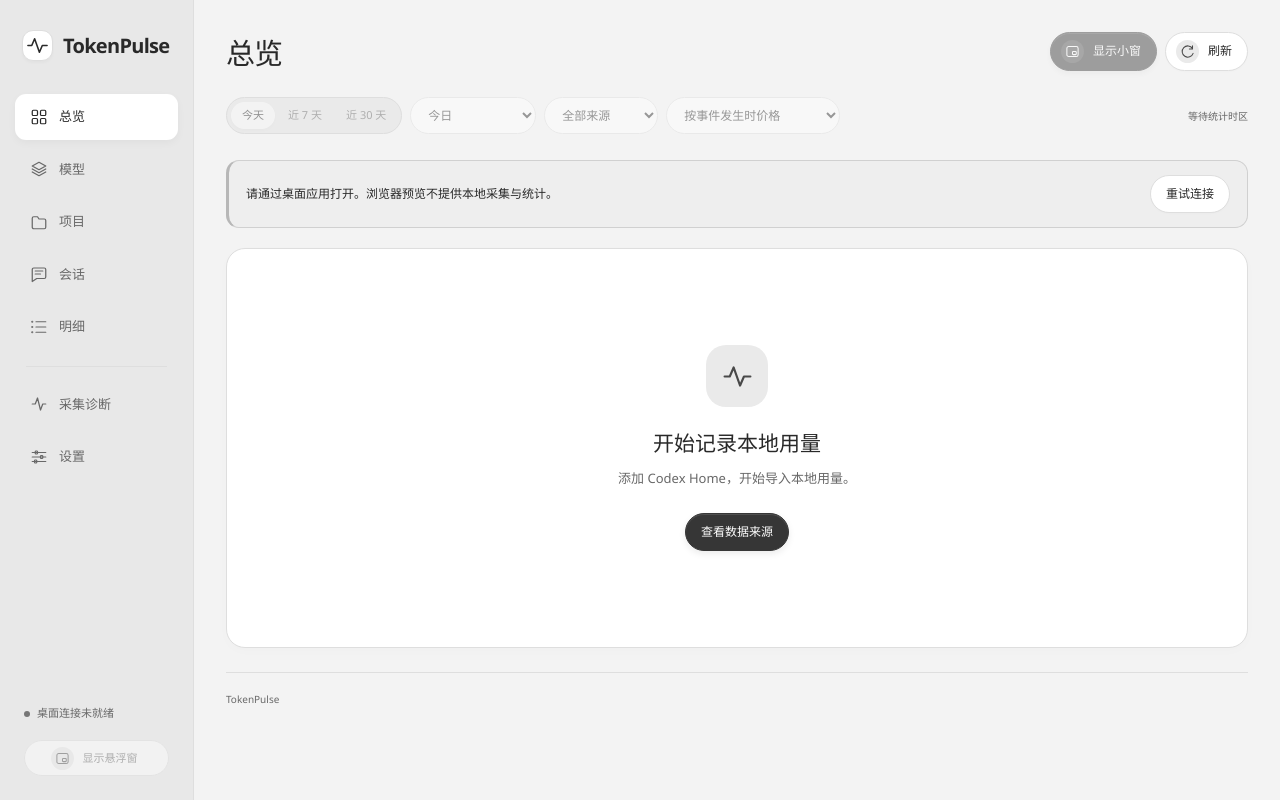
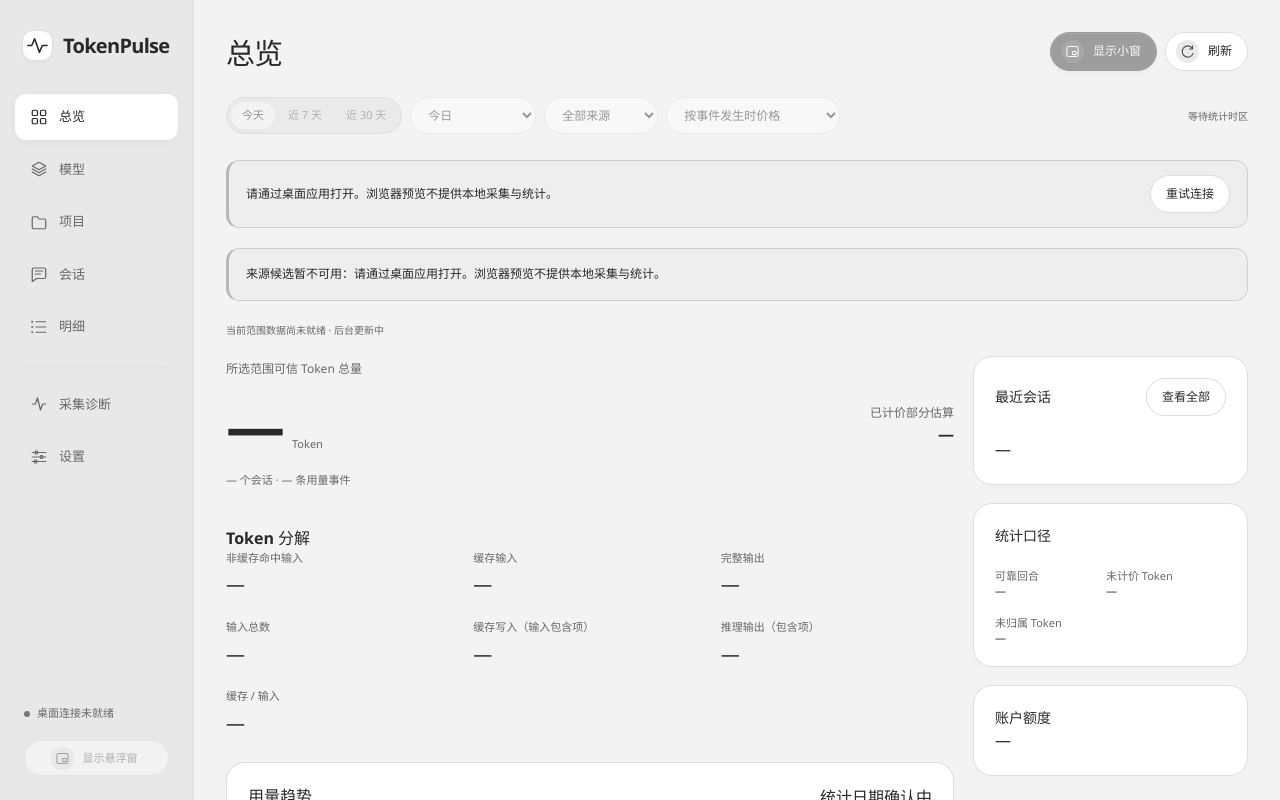
Before and after one commit to LiuYongXinn/token-pulse, a React (Vite) app in the folder ui/: page / in a window 1280 px wide. Shown: the top 800 px of the page. Built offline with nearby package versions, Linux system fonts and the light colour scheme.

Commit message:
refactor(ui): share sources and preserve visited settings drafts

```diff
--- a/ui/src/app/App.tsx
+++ b/ui/src/app/App.tsx
@@ -2,7 +2,9 @@ import { Fragment, useEffect, useMemo, useRef, useState, useSyncExternalStore }
 import { displayPolicy } from '../shared/display-policy';
 import { timeNavigation } from '../shared/query-timing';
 import { useAppTheme } from '../shared/useAppTheme';
-import { getAppStatus, getSources, onDisplayPolicyChanged, runtimeError, windowAction } from '../shared/runtime';
+import { getAppStatus, onDisplayPolicyChanged, runtimeError, windowAction } from '../shared/runtime';
+import { useSourcesSnapshot } from './main-state-cache';
+import { PendingOverview, PendingStatistics } from './PendingStatistics';
 import type { AppStatus } from '../shared/runtime';
 import { SourcesPanel } from './SourcesPanel';
 import { JobsPanel } from './JobsPanel';
@@ -25,7 +27,7 @@ import { AdvancedFilters, type FilterChoices } from './AdvancedFilters';
 import { mainRequestForCalendar } from '../shared/main-filter';
 import { Icon } from '../shared/Icon';
 import { ActionButton } from '../shared/ActionButton';
-import type { PriceBasis, CalendarSelection, Grain, SourcesSnapshot } from '../shared/generated/contracts';
+import type { PriceBasis, CalendarSelection, Grain } from '../shared/generated/contracts';
 
 const pages = [
   ['overview', '总览'],
@@ -47,9 +49,10 @@ export function App() {
   const [statusPollError, setStatusPollError] = useState<string | null>(null);
   const [loading, setLoading] = useState(true);
   const [tab, setTab] = useState('数据来源');
-  const [sourceCache, setSources] = useState<{ value: SourcesSnapshot; epoch: number } | null>(null);
-  const sources = sourceCache?.epoch === policy.epoch ? sourceCache.value : null;
-  const [sourceError, setSourceError] = useState<string | null>(null);
+  const visitedSettings = useRef(new Set<string>());
+  const diagnosticVisited = useRef(false);
+  if (page === 'settings') visitedSettings.current.add(tab);
+  if (page === 'diagnostics') diagnosticVisited.current = true;
   const [miniStats, setMiniStats] = useState<MiniStatsRequest | null>(null);
   const [selection, setSelection] = useState<CalendarSelection>({ kind: 'today' });
   const [source, setSource] = useState<string | null>(null);
@@ -58,6 +61,8 @@ export function App() {
   const [grain, setGrain] = useState<Grain>('hour');
   const [clock, setClock] = useState(Date.now());
   const [refreshRevision, setRefreshRevision] = useState(0);
+  const sourceState = useSourcesSnapshot(refreshRevision);
+  const sources = sourceState.bundle, sourceError = sourceState.error;
   const statusRequest = useRef(0);
   const statusRefreshBusy = useRef(false);
   const mounted = useRef(false);
@@ -89,9 +94,9 @@ export function App() {
   useEffect(() => {
     // Keep stable filter IDs, discard prior identifying labels on either transition.
     if (policy.epoch === 0) return;
-    setStatus(null); setSources(null);
+    setStatus(null);
     setChoices(value => ({ ...value, projects: value.projects ? { ...value.projects, display_name: '所选项目' } : null, sessions: value.sessions ? { ...value.sessions, display_name: '所选会话' } : null }));
-    setError(null); setStatusPollError(null); setSourceError(null);
+    setError(null); setStatusPollError(null);
   }, [policy.epoch]);
   const current = pages.find(p => p[0] === page)!;
   const refresh = async () => {
@@ -102,8 +107,6 @@ export function App() {
       const result = await getAppStatus();
       if (!mounted.current || sequence !== statusRequest.current) return;
       setStatus({ value: result, epoch: displayPolicy.get().epoch }); setError(null); setStatusPollError(null); setRefreshRevision(value => value + 1);
-      try { const sourceResult = await getSources(); if (mounted.current && sequence === statusRequest.current) { setSources({ value: sourceResult, epoch: displayPolicy.get().epoch }); setSourceError(null); } }
-      catch (e) { if (mounted.current && sequence === statusRequest.current) setSourceError(runtimeError(e)); }
     }
     catch (e) { if (mounted.current && sequence === statusRequest.current) setError(runtimeError(e)); }
     finally { if (sequence === statusRequest.current) { statusRefreshBusy.current = false; if (mounted.current) setLoading(false); } }
@@ -153,10 +156,18 @@ export function App() {
       {sourceError && !['settings', 'diagnostics'].includes(page) && <div className="notice" role="alert">来源候选暂不可用：{sourceError}</div>}
       {display.settingsError && page !== 'settings' && <div className="notice" role="alert">显示设置读取失败：{display.settingsError}<button onClick={() => void display.reloadSettings()}>重试显示设置</button></div>}
       {display.calendarError && !['settings', 'diagnostics'].includes(page) && <div className="notice" role="alert">统计日期解析失败：{display.calendarError}</div>}
-      {policy.privacy === null && !error && !['settings', 'diagnostics'].includes(page) ? <section className="empty panel"><h2>正在确认显示隐私策略</h2></section> : page === 'settings' ? <>
+      <div hidden={page !== 'settings'}>
         <div className="tabs" role="tablist" aria-label="设置分类">{['数据来源', '显示与窗口', '任务栏显示', '价格规则', '软件更新'].map(t => <button role="tab" aria-selected={tab === t} key={t} onClick={() => setTab(t)}>{t}</button>)}</div>
-        {tab === '数据来源' ? <SourcesPanel onChanged={() => void refresh()} timezone={display.settings?.preferences.display_timezone ?? null} /> : tab === '显示与窗口' ? <DisplaySettingsPanel snapshot={display.settings} loadingError={display.settingsError} onRefresh={() => void display.reloadSettings()} onChanged={display.acceptSettings} /> : tab === '软件更新' ? <UpdateSettingsPanel timezone={display.settings?.preferences.display_timezone ?? null} development={status?.development ?? null} /> : tab === '价格规则' ? policy.privacy !== false ? <section className="panel" role="tabpanel"><h2>价格规则已隐藏</h2></section> : <PriceRulesPanel onChanged={() => void refresh()} /> : <TaskbarSettingsPanel timezone={display.settings?.preferences.display_timezone ?? null} />}
-      </> : page === 'diagnostics' ? <><section className="panel"><h2>运行状态</h2><dl><dt>桌面运行壳</dt><dd>{status ? '已连接' : loading ? '正在连接' : '未连接'}</dd><dt>采集服务</dt><dd>{collectorText}</dd><dt>本地数据库</dt><dd>{status?.storage === 'ready' ? '已就绪' : status?.storage_error ?? '未连接'}</dd><dt>核算服务</dt><dd>已接入采集与必要观察重放</dd></dl></section><SourcesPanel diagnostics onChanged={() => void refresh()} timezone={display.settings?.preferences.display_timezone ?? null} /><DiagnosticsIssues sources={sources} /><JobsPanel timezone={display.settings?.preferences.display_timezone ?? null} /><TaskbarDiagnosticsPanel timezone={display.settings?.preferences.display_timezone ?? null} /></> : status?.storage === 'ready' && query !== null ? null : status?.storage === 'ready' && query === null ? <section className="empty panel"><h2>{display.settingsError || display.calendarError ? '统计日期尚未就绪' : '正在读取统计日期'}</h2><button onClick={() => void refresh()}>重新读取</button></section> : <section className="empty panel"><div className="empty-symbol"><Icon name="pulse" size={31} /></div><h2>{loading ? '正在连接桌面服务' : '开始记录本地用量'}</h2><p>添加 Codex Home，开始导入本地用量。</p><button className="primary" onClick={openSources}>查看数据来源</button></section>}
+        {visitedSettings.current.has('数据来源') && <div hidden={tab !== '数据来源'}><SourcesPanel onChanged={() => void refresh()} timezone={display.settings?.preferences.display_timezone ?? null} /></div>}
+        {visitedSettings.current.has('显示与窗口') && <div hidden={tab !== '显示与窗口'}><DisplaySettingsPanel snapshot={display.settings} loadingError={display.settingsError} onRefresh={() => void display.reloadSettings()} onChanged={display.acceptSettings} /></div>}
+        {visitedSettings.current.has('任务栏显示') && <div hidden={tab !== '任务栏显示'}><TaskbarSettingsPanel timezone={display.settings?.preferences.display_timezone ?? null} /></div>}
+        {visitedSettings.current.has('软件更新') && <div hidden={tab !== '软件更新'}><UpdateSettingsPanel timezone={display.settings?.preferences.display_timezone ?? null} development={status?.development ?? null} /></div>}
+        {visitedSettings.current.has('价格规则') && <div hidden={tab !== '价格规则'}>{policy.privacy !== false ? <section className="panel" role="tabpanel"><h2>价格规则已隐藏</h2></section> : <PriceRulesPanel onChanged={() => void refresh()} />}</div>}
+      </div>
+      {diagnosticVisited.current && <div hidden={page !== 'diagnostics'}><section className="panel"><h2>运行状态</h2><dl><dt>桌面运行壳</dt><dd>{statusPollError ? '连接异常，保留已知状态' : status ? '已连接' : loading ? '正在连接' : '未连接'}</dd><dt>采集服务</dt><dd>{collectorText}</dd><dt>本地数据库</dt><dd>{status?.storage === 'ready' ? '已就绪' : status?.storage_error ?? '未连接'}</dd><dt>核算服务</dt><dd>已接入采集与必要观察重放</dd></dl></section><SourcesPanel diagnostics onChanged={() => void refresh()} timezone={display.settings?.preferences.display_timezone ?? null} /><DiagnosticsIssues sources={sources} /><JobsPanel timezone={display.settings?.preferences.display_timezone ?? null} /><TaskbarDiagnosticsPanel timezone={display.settings?.preferences.display_timezone ?? null} /></div>}
+      {!['settings', 'diagnostics'].includes(page) && (query === null || policy.privacy === null || status?.storage !== 'ready') && <>
+        {page === 'overview' ? <PendingOverview grainControls={<span>统计日期确认中</span>} recentAction={<button onClick={() => setPage('sessions')}>查看全部</button>}><section className="panel"><h2>账户额度</h2><p>—</p></section></PendingOverview> : <PendingStatistics label={current[1]} columns={page === 'models' ? ['模型', 'Token 总量', '占总量', '缓存 / 输入', '估算费用', '价格覆盖'] : page === 'projects' ? ['项目', '会话', 'Token 总量', '估算费用'] : ['记录', '项目 / 模型', 'Token 总量', '估算费用']} />}
+      </>}
       {/* Keep query owners mounted across navigation; inactive views render no DOM. */}
       {policy.privacy !== null && status?.storage === 'ready' && query !== null && <>
         <OverviewPage active={page === 'overview'} request={query} refreshRevision={refreshRevision} sources={sources} accountTimezone={display.settings?.preferences.display_timezone ?? null} onSources={openSources} onDiagnostics={() => setPage('diagnostics')} onPrices={() => { setPage('settings'); setTab('价格规则'); }} onSessions={() => setPage('sessions')} onGrain={setGrain} onDay={day => { setMiniStats(null); setSelection({ kind: 'custom', start_date: day, end_date_inclusive: day }); }} />
--- a/ui/src/app/DiagnosticsIssues.tsx
+++ b/ui/src/app/DiagnosticsIssues.tsx
@@ -1,6 +1,7 @@
-import { useEffect, useRef, useState } from 'react';
-import { queryDiagnostics, runtimeError } from '../shared/runtime';
-import type { DiagnosticIssue, DiagnosticsSnapshot, SourcesSnapshot } from '../shared/generated/contracts';
+import { useState } from 'react';
+import { useSnapshotQuery } from './useSnapshotQuery';
+import { queryDiagnostics } from '../shared/runtime';
+import type { DiagnosticIssue, SourcesSnapshot } from '../shared/generated/contracts';
 import './diagnostics.css';
 
 function reason(issue: DiagnosticIssue) {
@@ -17,27 +18,7 @@ function reason(issue: DiagnosticIssue) {
 }
 export function DiagnosticsIssues({ sources }: { sources: SourcesSnapshot | null }) {
   const [source, setSource] = useState<string | null>(null);
-  const [cache, setSnapshot] = useState<{ source: string | null; value: DiagnosticsSnapshot } | null>(null);
-  const [readError, setError] = useState<{ source: string | null; message: string } | null>(null);
-  const snapshot = cache?.source === source ? cache.value : null;
-  const error = readError?.source === source ? readError.message : null;
-  const [loading, setLoading] = useState(true);
-  const serial = useRef(0), mounted = useRef(false), reading = useRef(false);
-  const refresh = async () => {
-    const sequence = ++serial.current;
-    reading.current = true;
-    setLoading(true);
-    try {
-      const value = await queryDiagnostics(source);
-      if (mounted.current && sequence === serial.current) { setSnapshot({ source, value }); setError(null); }
-    } catch (e) { if (mounted.current && sequence === serial.current) setError({ source, message: runtimeError(e) }); }
-    finally { if (mounted.current && sequence === serial.current) { reading.current = false; setLoading(false); } }
-  };
-  useEffect(() => {
-    mounted.current = true; setSnapshot(null); setError(null); void refresh();
-    const interval = setInterval(() => { if (!document.hidden && !reading.current) void refresh(); }, 2000);
-    return () => { mounted.current = false; ++serial.current; clearInterval(interval); };
-  }, [source]);
+  const { bundle: snapshot, error, loading, reload: refresh } = useSnapshotQuery(source, 0, queryDiagnostics);
   const names = new Map(sources?.sources.map(s => [s.source_id, s.root_path]));
   return <section className="panel diagnostics-issues" aria-label="采集问题与必要位置">
     <div className="panel-heading"><div><h2>采集与核算问题</h2></div><button disabled={loading} onClick={() => void refresh()}>刷新问题</button></div>
--- a/ui/src/app/SourcesPanel.tsx
+++ b/ui/src/app/SourcesPanel.tsx
@@ -3,8 +3,9 @@ import { AccountServicePanel } from './AccountServicePanel';
 import { NotifySettingsPanel } from './NotifySettingsPanel';
 import { whenFull } from './usage-display';
 import { useEffect, useRef, useState, useSyncExternalStore } from 'react';
-import { chooseSourceDirectory, getSources, manageSource, runtimeError } from '../shared/runtime';
-import type { CapabilityState, ManageSourceAction, SourceDirectoryKind, SourceReadability, SourcesSnapshot } from '../shared/generated/contracts';
+import { chooseSourceDirectory, manageSource, runtimeError } from '../shared/runtime';
+import type { CapabilityState, ManageSourceAction, SourceDirectoryKind, SourceReadability } from '../shared/generated/contracts';
+import { useSourcesSnapshot } from './main-state-cache';
 
 const readable: Record<SourceReadability, string> = { awaiting_directory: '等待目录出现', readable: '可读取', partially_readable: '部分目录不可读取', unreadable: '读取失败', disabled: '已暂停' };
 const capability: Record<CapabilityState, string> = { not_probed: '尚未探测', available: '可用', unavailable: '不可用' };
@@ -13,7 +14,9 @@ function time(value: number | null, timezone: string | null): string { return va
 
 export function SourcesPanel({ onChanged, timezone, diagnostics = false }: { onChanged: () => void; timezone: string | null; diagnostics?: boolean }) {
   const policy = useSyncExternalStore(displayPolicy.subscribe, displayPolicy.get);
-  const [snapshot, setSnapshot] = useState<SourcesSnapshot | null>(null);
+  const shared = useSourcesSnapshot();
+  const snapshot = shared.bundle;
+  const setSnapshot = shared.accept;
   const [error, setError] = useState<string | null>(null);
   const [busy, setBusy] = useState(false);
   const busyRef = useRef(false);
@@ -21,14 +24,12 @@ export function SourcesPanel({ onChanged, timezone, diagnostics = false }: { onC
   const mounted = useRef(true);
   const refresh = async () => {
     const sequence = ++requestSequence.current;
-    try { const result = await getSources(); if (mounted.current && sequence === requestSequence.current) { setSnapshot(result); setError(null); } }
+    try { shared.reload(); if (mounted.current && sequence === requestSequence.current) setError(null); }
     catch (error) { if (mounted.current && sequence === requestSequence.current) setError(runtimeError(error)); }
   };
   useEffect(() => {
     mounted.current = true;
-    void refresh();
-    const interval = setInterval(() => { if (!busyRef.current) void refresh(); }, 2000);
-    return () => { mounted.current = false; clearInterval(interval); };
+    return () => { mounted.current = false; };
   }, []);
   const run = async (action: ManageSourceAction) => {
     if (!snapshot || busyRef.current) return;
@@ -53,7 +54,7 @@ export function SourcesPanel({ onChanged, timezone, diagnostics = false }: { onC
     <div className="source-heading"><div><h2>数据来源</h2></div><button onClick={() => void refresh()} disabled={busy}>刷新来源</button></div>
     {policy.privacy !== false && <p className="notice">隐私模式已隐藏来源路径；关闭后可选择新目录。</p>}
     <div className="source-actions">{!diagnostics && policy.privacy === false && <button className="primary" disabled={busy || !snapshot} onClick={() => void choose('local')}>添加自定义目录</button>}<button disabled={busy || !snapshot} onClick={() => void run({ kind: 'detect' })}>{diagnostics ? '重新检测来源' : '检测 Windows 本地来源'}</button></div>
-    {error && <div className="notice" role="alert">{error}{snapshot && <span>保留上次来源状态</span>}</div>}
+    {(error || shared.error) && <div className="notice" role="alert">{error || shared.error}{snapshot && <span>保留上次来源状态</span>}</div>}
     {!snapshot && !error && <p className="muted" role="status">正在读取来源配置…</p>}
     {snapshot?.sources.length === 0 && <div className="source-empty"><h3>尚未配置 Codex Home</h3><p>选择包含 sessions 的 Codex Home 目录。</p></div>}
     <div className="source-list">{snapshot?.sources.map(source => <article className="source-card" key={source.source_id}>
--- /dev/null
+++ b/ui/src/app/main-state-cache.ts
@@ -0,0 +1,6 @@
+import { getSources } from '../shared/runtime';
+import { useSnapshotQuery } from './useSnapshotQuery';
+/** Saved read-only state, shared by filters, sources and diagnostics. */
+export function useSourcesSnapshot(refreshRevision = 0) {
+  return useSnapshotQuery(undefined, refreshRevision, getSources);
+}
--- a/ui/src/app/usage-query-cache.ts
+++ b/ui/src/app/usage-query-cache.ts
@@ -25,8 +25,14 @@ export class UsageQueryCache {
   }
   invalidate(key?: string) {
     for (const [id, entry] of this.entries) if (key === undefined || id === key) {
-      ++entry.invalidation; this.publish(entry, { stale: true });
+      ++entry.invalidation; this.publish(entry, { stale: true, error: null });
     }
+  }
+  accept<T>(key: string, value: T) {
+    const old = this.entry<T>(key);
+    const replacement: Entry<T> = { ...old, flight: null, invalidation: old.invalidation + 1, bytes: new TextEncoder().encode(JSON.stringify(value)).length, snapshot: { value, loading: false, stale: false, error: null, fetchedAt: Date.now() } };
+    this.entries.set(key, replacement as Entry<unknown>);
+    for (const listener of old.listeners) listener();
   }
   clear() {
     const entries = [...this.entries.values()]; this.entries.clear();
--- a/ui/src/app/useSnapshotQuery.ts
+++ b/ui/src/app/useSnapshotQuery.ts
@@ -31,5 +31,5 @@ export function useSnapshotQuery<Query, Bundle>(request: Query, refreshRevision:
     if (!policy.pending) void refresh();
   }, [key, refreshRevision, policy.pending, refresh]);
   useEffect(() => { if (result.stale && !result.loading && !result.error && !policy.pending) void refresh(); }, [result, refresh, policy.pending]);
-  return { bundle: result.value, error: result.error, loading: result.loading || result.value === null };
+  return { bundle: result.value, error: result.error, loading: result.loading || result.value === null, reload: () => { usageQueryCache.invalidate(key); void refresh(); }, accept: (value: Bundle) => usageQueryCache.accept(key, value) };
 }
--- a/ui/src/app/useTaskbarRuntime.ts
+++ b/ui/src/app/useTaskbarRuntime.ts
@@ -1,28 +1,32 @@
-import { useCallback, useEffect, useRef, useState } from 'react';
+import { useEffect, useSyncExternalStore } from 'react';
 import type { TaskbarRuntimeSnapshot } from '../shared/generated/contracts';
 import { getTaskbarStatus, onTaskbarStatusChanged, runtimeError } from '../shared/runtime';
-
+let state: { snapshot: TaskbarRuntimeSnapshot | null; error: string | null } = { snapshot: null, error: null };
+const listeners = new Set<() => void>();
+let users = 0, generation = 0, flight: Promise<void> | null = null, pending = false;
+let stop: (() => void) | null = null, timer: ReturnType<typeof setInterval> | null = null;
+const publish = () => { for (const listener of listeners) listener(); };
+const refresh = async (): Promise<void> => {
+  if (flight) { pending = true; return flight; }
+  const current = generation;
+  flight = (async () => {
+    try { const value = await getTaskbarStatus(); if (current === generation) { state = { snapshot: state.snapshot && BigInt(state.snapshot.revision) > BigInt(value.revision) ? state.snapshot : value, error: null }; publish(); } }
+    catch (error) { if (current === generation) { state = { ...state, error: runtimeError(error) }; publish(); } }
+  })();
+  await flight; flight = null;
+  if (pending && users) { pending = false; void refresh(); }
+};
+const subscribe = (listener: () => void) => { listeners.add(listener); return () => { listeners.delete(listener); }; };
+const get = () => state;
 export function useTaskbarRuntime() {
-  const [snapshot, setSnapshot] = useState<TaskbarRuntimeSnapshot | null>(null);
-  const [error, setError] = useState<string | null>(null);
-  const active = useRef(false), serial = useRef(0);
-  const refresh = useCallback(async () => {
-    const request = ++serial.current;
-    try {
-      const value = await getTaskbarStatus();
-      if (!active.current || request !== serial.current) return;
-      setSnapshot(old => old && BigInt(old.revision) > BigInt(value.revision) ? old : value);
-      setError(null);
-    } catch (e) { if (active.current && request === serial.current) setError(runtimeError(e)); }
+  const view = useSyncExternalStore(subscribe, get);
+  useEffect(() => {
+    if (++users === 1) {
+      const current = ++generation;
+      void onTaskbarStatusChanged(() => void refresh()).then(unsubscribe => { if (current === generation) { stop = unsubscribe; void refresh(); } else unsubscribe(); }).catch(() => void refresh());
+      timer = setInterval(() => { if (!document.hidden) void refresh(); }, 30_000);
+    }
+    return () => { if (--users === 0) { ++generation; stop?.(); stop = null; if (timer) clearInterval(timer); timer = null; } };
   }, []);
-  useEffect(() => {
-    active.current = true;
-    let alive = true, stop: (() => void) | null = null;
-    void onTaskbarStatusChanged(() => { if (alive) void refresh(); }).then(unsubscribe => {
-      if (alive) { stop = unsubscribe; void refresh(); } else unsubscribe();
-    }).catch(e => { if (alive) { setError(runtimeError(e)); void refresh(); } });
-    const timer = setInterval(() => { if (!document.hidden) void refresh(); }, 5000);
-    return () => { alive = false; active.current = false; ++serial.current; stop?.(); clearInterval(timer); };
-  }, [refresh]);
-  return { snapshot, error, refresh };
+  return { ...view, refresh };
 }
```
Also changed, not shown: 2 other files (tests, documents, lock files or other folders).
